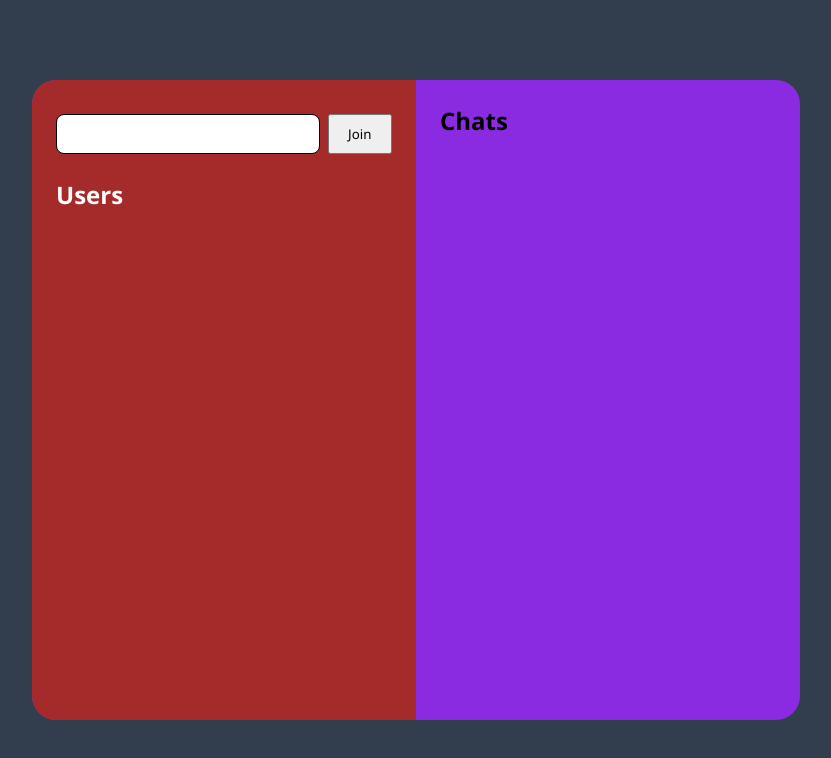
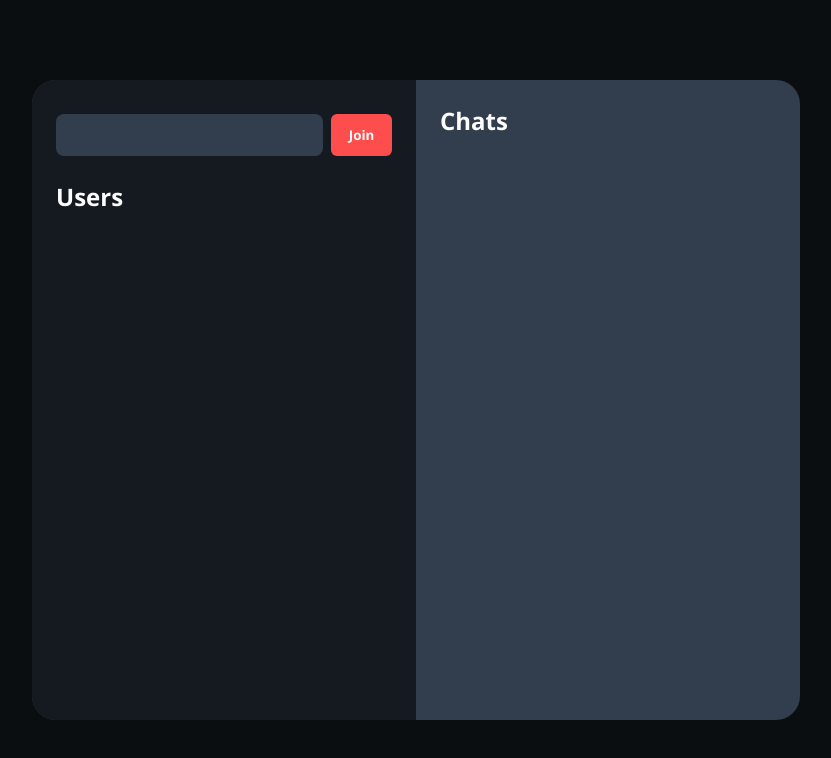
Before and after one commit to Arpit2218B/1to1Chat, a plain HTML site: page index.html in a window 1280 px wide. Shown: the whole page, without its empty margins (224-1055 px from the left). Drawn offline with nearby package versions, Linux system fonts and the light colour scheme.

Commit message:
changed styling color and theme

```diff
--- a/script.js
+++ b/script.js
@@ -46,7 +46,7 @@ const displayUserCards = (data) => {
     data.forEach(user => {
         if(!(user.username === username)) {
             const ele = `<div class="usercard ${user.username}">
-                            <p>${user.username}</p>
+                            <p>User: ${user.username}</p>
                             <div class="inputs">
                                 <input type="text" id="msg_${user.userid}">
                                 <button onclick="sendMessage('${user.userid}', '${user.username}')">Send</button>
--- a/styles.css
+++ b/styles.css
@@ -5,7 +5,7 @@
 }
 
 body {
-  background-color: #323d4d;
+  background-color: #0b0e11;
   display: flex;
   justify-content: center;
   align-items: center;
@@ -15,7 +15,7 @@ body {
 .container {
   width: 60%;
   height: 80%;
-  background-color: blueviolet;
+  background-color: #323d4d;
   border-radius: 24px;
   overflow: hidden;
   display: flex;
@@ -29,7 +29,7 @@ body {
 .left {
   height: 100%;
   flex: 1;
-  background-color: brown;
+  background-color: #151a21;
   color: #fefefe;
 }
 
@@ -50,6 +50,7 @@ body {
 .right {
   height: 100%;
   flex: 1;
+  color: #fefefe;
 }
 
 .userlist {
@@ -60,10 +61,10 @@ body {
 .usercard {
   padding: 24px;
   box-sizing: border-box;
-  background-color: beige;
+  border: 2px solid #323d4d;
   border-radius: 8px;
   margin: 16px 0;
-  color: black;
+  color: #fefefe;
 }
 
 .inputs {
@@ -73,17 +74,25 @@ body {
 }
 
 .inputs > input {
-  border: 1px solid black;
+  border: none;
+  background-color: #323d4d;
   outline: none;
   border-radius: 8px;
   box-sizing: border-box;
   flex: 8;
   margin: 0 auto;
-  padding: 10px;
+  padding: 12px;
+  color: #fefefe;
 }
 
 .inputs > button {
   flex: 2;
+  background-color: #fd4d4d;
+  border: none;
+  outline: none;
+  border-radius: 6px;
+  color: #fefefe;
+  font-weight: 600;
 }
 
 .right > h2 {
```
